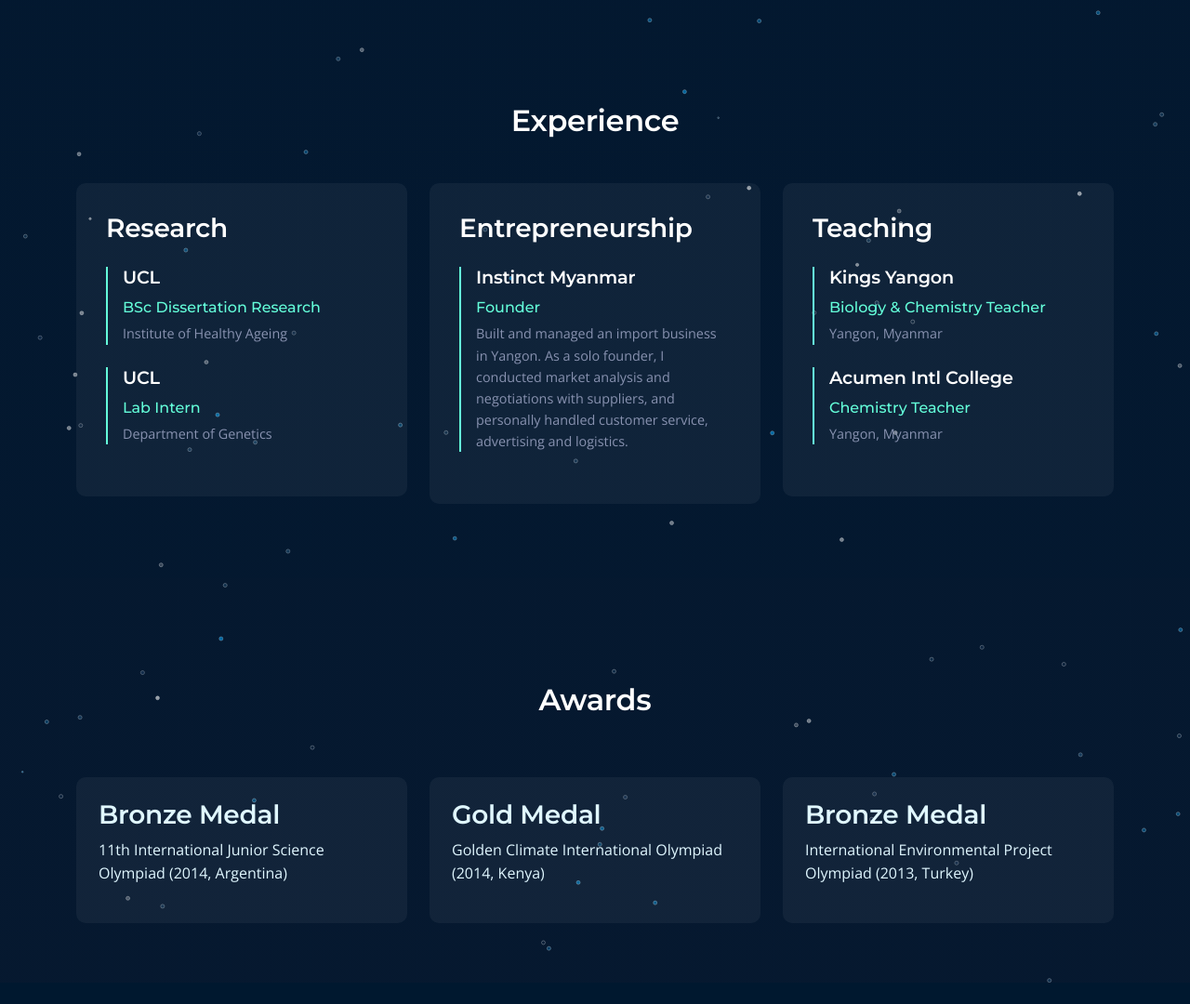
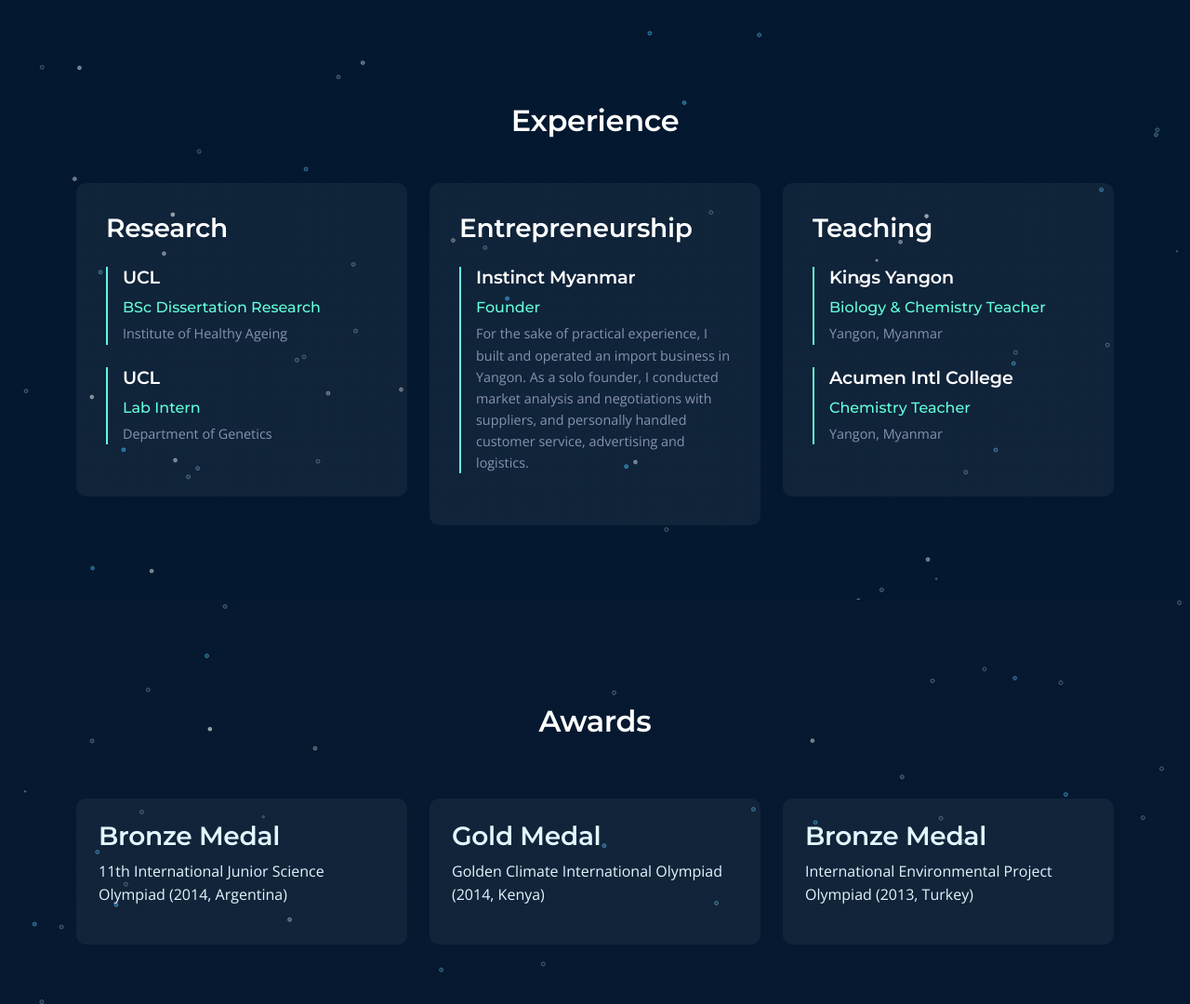
Before and after one commit to Aghbuul/Portfolio-Website, a Flask app: page / in a window 1280 px wide. Shown: the part 3078-4158 px from the top of the page at 93% size. Before the commit the page ends 4135 px from the top, so only its background shows below. Run offline with Flask 3, Linux system fonts and the light colour scheme.

Commit message:
Minor description improvements

```diff
--- a/templates/index.html
+++ b/templates/index.html
@@ -301,7 +301,7 @@
                         <div class="experience-item">
                             <h4>Instinct Myanmar</h4>
                             <p class="position">Founder</p>
-                            <p class="location">Built and managed an import business in Yangon. As a solo founder, I conducted market analysis and negotiations with suppliers, and personally handled customer service, advertising and logistics.</p>
+                            <p class="location">For the sake of practical experience, I built and operated an import business in Yangon. As a solo founder, I conducted market analysis and negotiations with suppliers, and personally handled customer service, advertising and logistics.</p>
                         </div>
                     </div>
                 </div>
```
